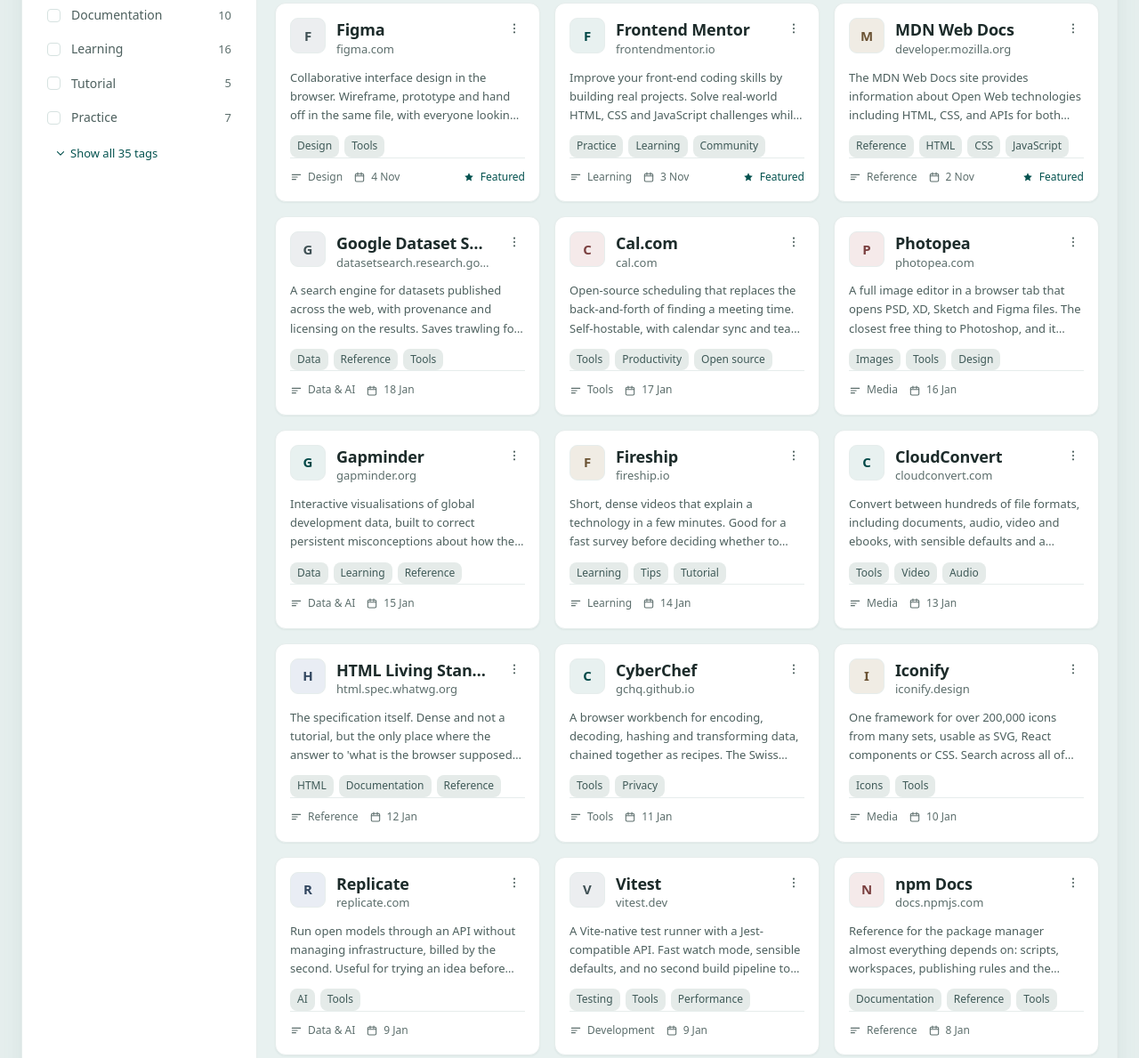
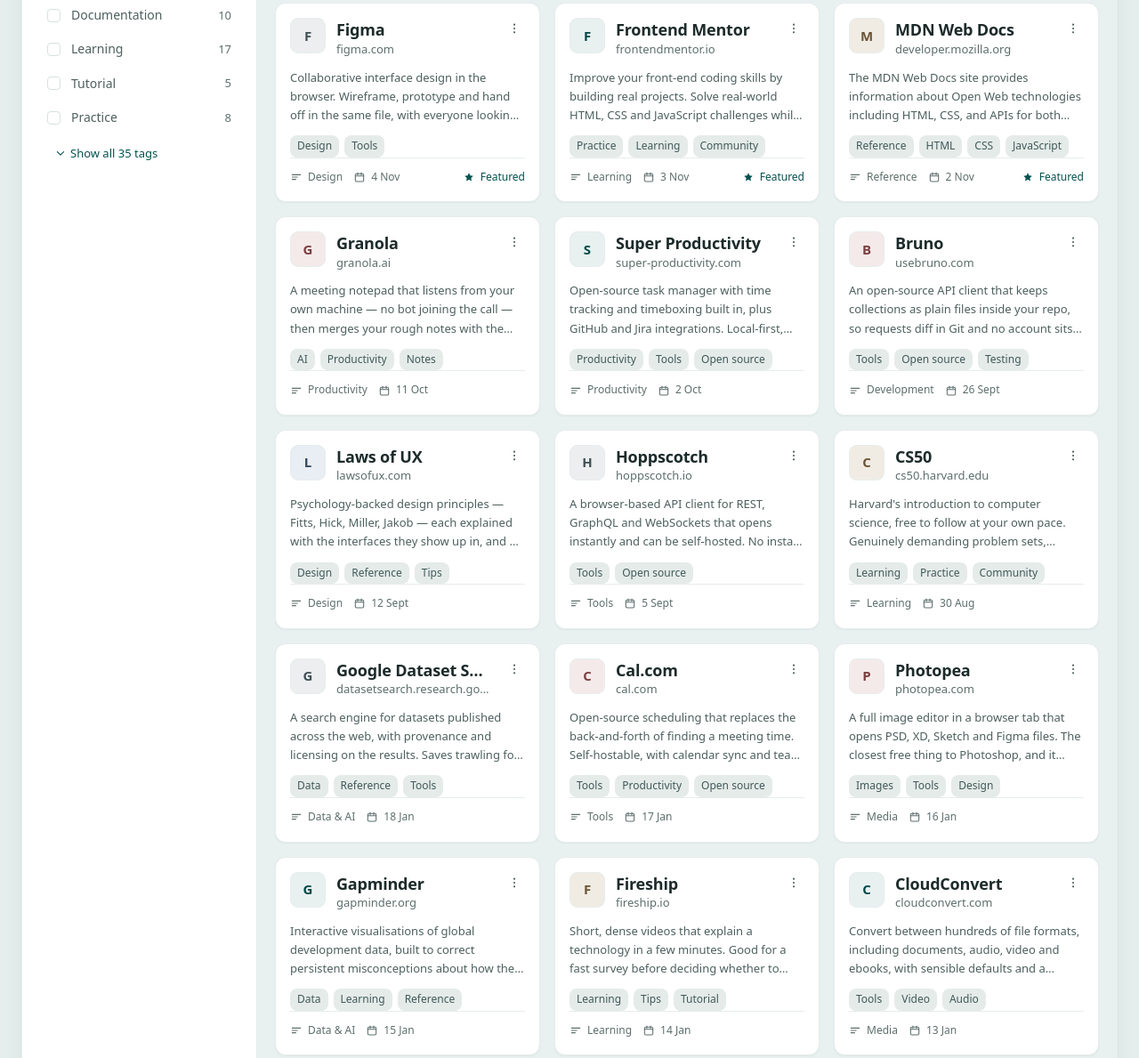
Before and after one commit to mafk21/connect-everything, an Astro site: page / in a window 1280 px wide. Shown: the part 923-2112 px from the top of the page at 89% size. Built offline with nearby package versions, Linux system fonts and the light colour scheme; Astro itself is replaced by a stand-in of ours.

Commit message:
Grow the library to 100 resources, balanced across categories
Six additions, picked from a current landscape search rather than memory:
Laws of UX (design), Bruno (development), CS50 (learning), Hoppscotch
(tools), Super Productivity and Granola (productivity).

Result: design/dev/learning/tools 13 each, productivity/media/data-ai/
reference 12 each, 12 featured, 99 distinct domains. No new tags were needed,
so the vocabulary stays at 35 terms and every one is still in use.

All entries pass the build-time validator; tests are data-driven and pass
34/34 plus 8/8 with no changes.

Co-authored-by: arena-agent <297053741+arena-agent@users.noreply.github.com>

```diff
--- a/docs/PLAN.md
+++ b/docs/PLAN.md
@@ -344,15 +344,15 @@ Accessibility fix found by the contrast audit: `--color-ink-muted` was `#7c8b8a`
 Validation script, `npm run links`, JSON-LD, sitemap, OG image, Lighthouse pass on mobile and desktop, contrast audit, 200%-zoom check.
 **Done when:** Lighthouse ≥ 95 everywhere it matters and a fresh clone builds clean.
 
-Delivered: `@astrojs/sitemap`, `robots.txt`, WebSite + ItemList JSON-LD, generated 1200×630 OG card (`npm run og`), and `npm run links` for dead-link sweeps. Budgets measured on the 94-entry build: 36.7 KB gzipped HTML, 6.9 KB CSS, 2.6 KB JS.
+Delivered: `@astrojs/sitemap`, `robots.txt`, WebSite + ItemList JSON-LD, generated 1200×630 OG card (`npm run og`), and `npm run links` for dead-link sweeps. Budgets measured on the 100-entry build: 38.8 KB gzipped HTML, 6.9 KB CSS, 2.8 KB JS.
 
 Not verified here: Lighthouse and 200% zoom, because the sandbox has no browser. Both are one-command checks on a real machine.
 
-### M5 — Fill the library · **done at 94 entries**
+### M5 — Fill the library · **done at 100 entries**
 Expand to **~100 resources**: review the first 12 for voice consistency, then add in category batches (≈ 12 per category). Each entry gets a real description, not a copy-paste.
 **Done when:** every category has ≥ 8 entries, no dead links, tag vocabulary has not fragmented.
 
-Delivered: **94 resources** — design 12, development 12, learning 12, tools 12, productivity 10, media 12, data & AI 12, reference 12 — with 12 featured. The tag vocabulary grew from 17 to 35 terms, deliberately, rather than letting ad-hoc tags accumulate. Sidebar now collapses the tag list past the first 12 and offers "Show all 35 tags", with a no-JS fallback that shows everything.
+Delivered: **100 resources** — design 13, development 13, learning 13, tools 13, productivity 12, media 12, data & AI 12, reference 12 — with 12 featured. The final six (Laws of UX, Bruno, CS50, Hoppscotch, Super Productivity, Granola) were chosen from a current landscape search rather than from memory. The tag vocabulary grew from 17 to 35 terms, deliberately, rather than letting ad-hoc tags accumulate. Sidebar now collapses the tag list past the first 12 and offers "Show all 35 tags", with a no-JS fallback that shows everything.
 
 Still open: `npm run links` cannot reach arbitrary hosts from this sandbox, so the dead-link sweep has not been run against the live web.
 
--- a/src/data/resources.ts
+++ b/src/data/resources.ts
@@ -150,6 +150,16 @@ export const RESOURCES: Resource[] = [
     dateAdded: '2026-01-06',
   },
   {
+    id: "laws-of-ux",
+    title: "Laws of UX",
+    url: "https://lawsofux.com",
+    description:
+      "Psychology-backed design principles — Fitts, Hick, Miller, Jakob — each explained with the interfaces they show up in, and a poster worth pinning up.",
+    category: 'design',
+    tags: ['Design', 'Reference', 'Tips'],
+    dateAdded: '2026-09-12',
+  },
+  {
     id: "react-docs",
     title: "React Docs",
     url: "https://react.dev",
@@ -270,6 +280,16 @@ export const RESOURCES: Resource[] = [
     category: 'development',
     tags: ['Testing', 'Tools', 'Performance'],
     dateAdded: '2026-01-09',
+  },
+  {
+    id: "bruno",
+    title: "Bruno",
+    url: "https://www.usebruno.com",
+    description:
+      "An open-source API client that keeps collections as plain files inside your repo, so requests diff in Git and no account sits between you and your API.",
+    category: 'development',
+    tags: ['Tools', 'Open source', 'Testing'],
+    dateAdded: '2026-09-26',
   },
   {
     id: "frontend-mentor",
@@ -395,6 +415,16 @@ export const RESOURCES: Resource[] = [
     dateAdded: '2026-01-14',
   },
   {
+    id: "cs50",
+    title: "CS50",
+    url: "https://cs50.harvard.edu/x/",
+    description:
+      "Harvard's introduction to computer science, free to follow at your own pace. Genuinely demanding problem sets, excellent lectures, and a large community.",
+    category: 'learning',
+    tags: ['Learning', 'Practice', 'Community'],
+    dateAdded: '2026-08-30',
+  },
+  {
     id: "raycast",
     title: "Raycast",
     url: "https://www.raycast.com",
@@ -517,6 +547,16 @@ export const RESOURCES: Resource[] = [
     dateAdded: '2026-01-17',
   },
   {
+    id: "hoppscotch",
+    title: "Hoppscotch",
+    url: "https://hoppscotch.io",
+    description:
+      "A browser-based API client for REST, GraphQL and WebSockets that opens instantly and can be self-hosted. No install and no sign-in to send a request.",
+    category: 'tools',
+    tags: ['Tools', 'Open source'],
+    dateAdded: '2026-09-05',
+  },
+  {
     id: "notion",
     title: "Notion",
     url: "https://www.notion.so",
@@ -617,6 +657,26 @@ export const RESOURCES: Resource[] = [
     category: 'productivity',
     tags: ['Notes', 'Privacy', 'Open source'],
     dateAdded: '2026-01-07',
+  },
+  {
+    id: "super-productivity",
+    title: "Super Productivity",
+    url: "https://super-productivity.com",
+    description:
+      "Open-source task manager with time tracking and timeboxing built in, plus GitHub and Jira integrations. Local-first, MIT licensed, no account needed.",
+    category: 'productivity',
+    tags: ['Productivity', 'Tools', 'Open source'],
+    dateAdded: '2026-10-02',
+  },
+  {
+    id: "granola",
+    title: "Granola",
+    url: "https://www.granola.ai",
+    description:
+      "A meeting notepad that listens from your own machine — no bot joining the call — then merges your rough notes with the transcript. Free tier for individuals.",
+    category: 'productivity',
+    tags: ['AI', 'Productivity', 'Notes'],
+    dateAdded: '2026-10-11',
   },
   {
     id: "unsplash",
```
Also changed, not shown: README.md.
